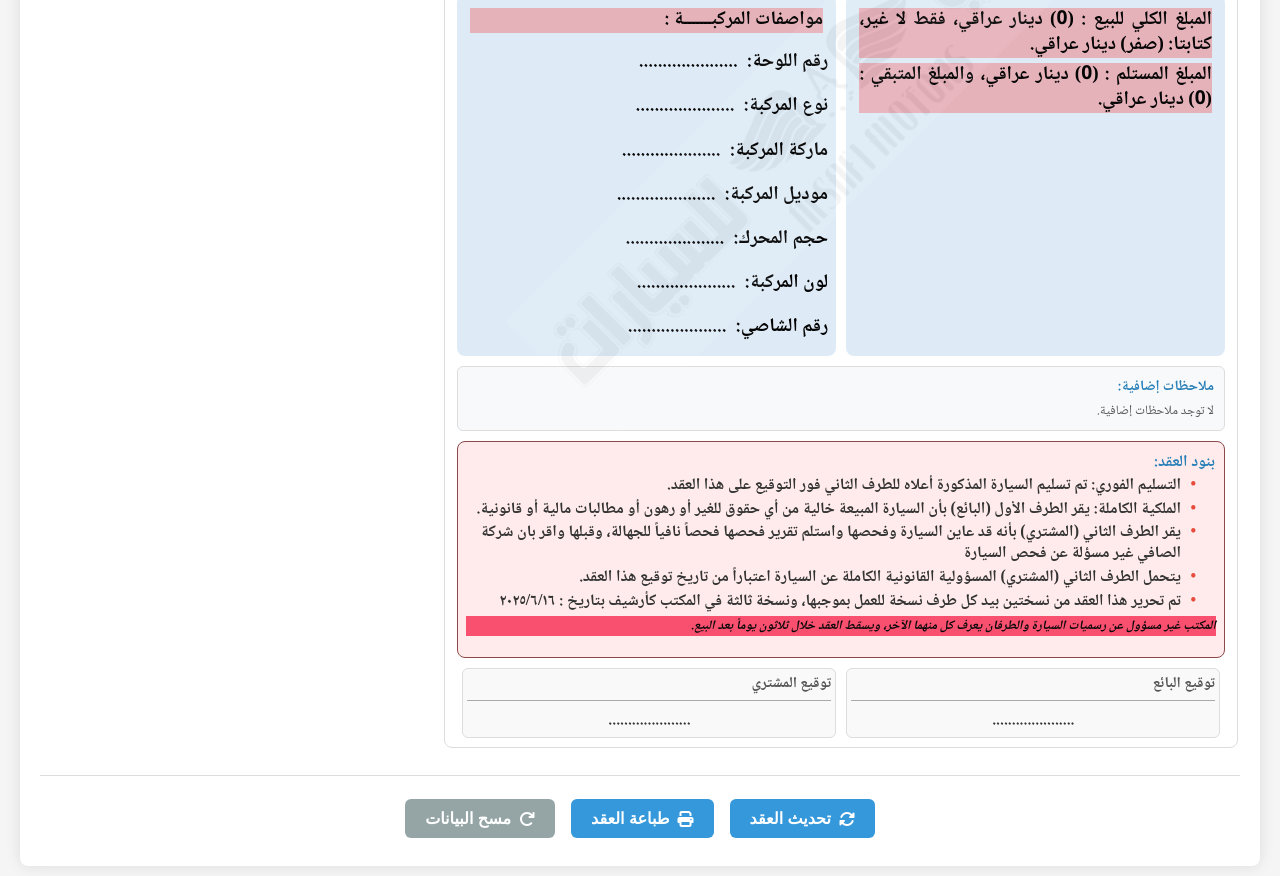
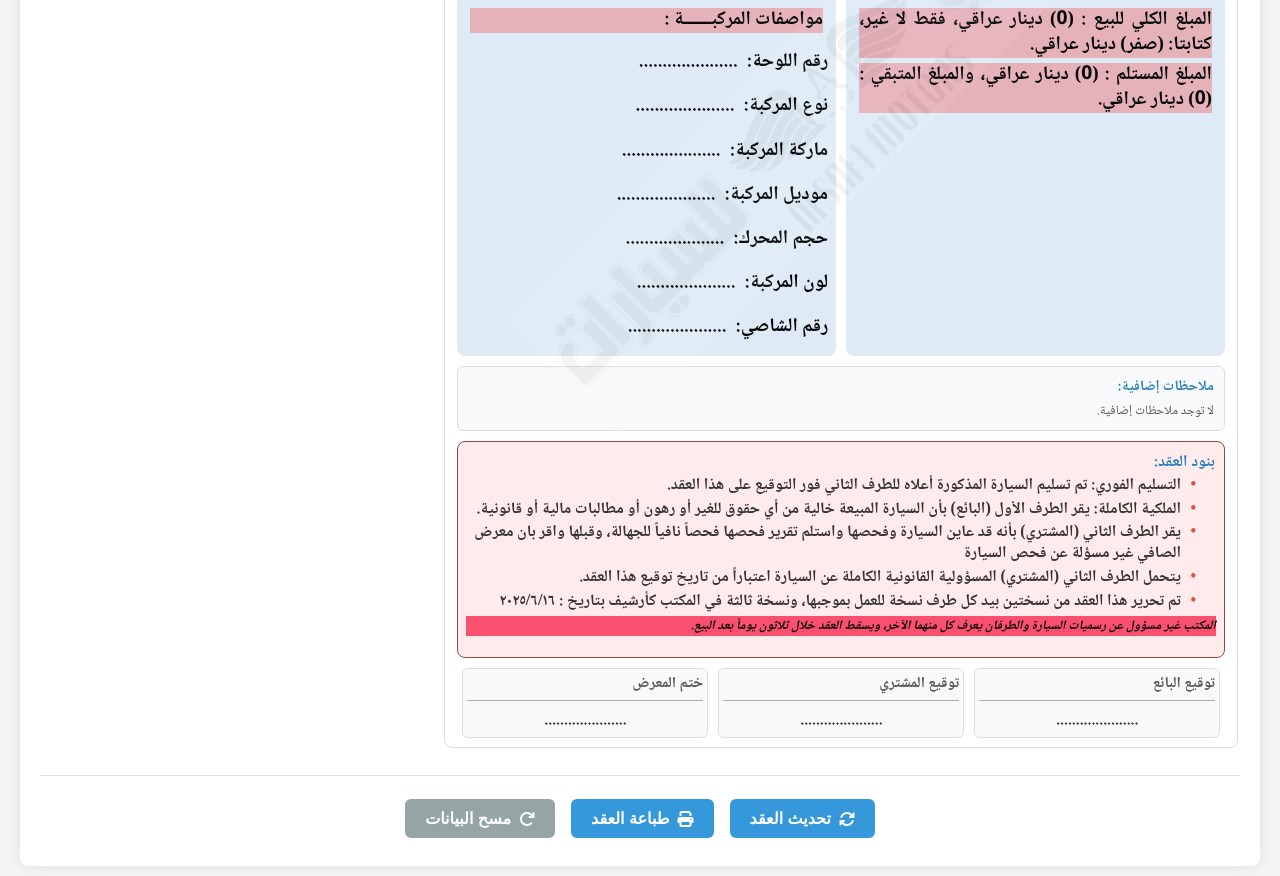
Before and after one commit to AhmedAlbremani/ayobcon, a plain HTML site: page index.html in a window 1280 px wide. Shown: the part 2554-3430 px from the top of the page. Drawn offline with Linux system fonts and the light colour scheme.

Commit message:
Update index.html

```diff
--- a/index.html
+++ b/index.html
@@ -232,7 +232,7 @@
                         <ul>
                             <li>التسليم الفوري: تم تسليم السيارة المذكورة أعلاه للطرف الثاني فور التوقيع على هذا العقد.</li>
                             <li>الملكية الكاملة: يقر الطرف الأول (البائع) بأن السيارة المبيعة خالية من أي حقوق للغير أو رهون أو مطالبات مالية أو قانونية.</li>
-                            <li> يقر الطرف الثاني (المشتري) بأنه قد عاين السيارة وفحصها واستلم تقرير فحصها فحصاً نافياً للجهالة، وقبلها واقر بان شركة الصافي غير مسؤلة عن فحص السيارة  </li>
+                            <li> يقر الطرف الثاني (المشتري) بأنه قد عاين السيارة وفحصها واستلم تقرير فحصها فحصاً نافياً للجهالة، وقبلها واقر بان معرض الصافي غير مسؤلة عن فحص السيارة  </li>
                             <li> يتحمل الطرف الثاني (المشتري) المسؤولية القانونية الكاملة عن السيارة اعتباراً من تاريخ توقيع هذا العقد.</li>
                             <li> تم تحرير هذا العقد من نسختين بيد كل طرف نسخة للعمل بموجبها، ونسخة ثالثة في المكتب كأرشيف بتاريخ : <span id="contractDateText">/ /</span></li>
                         </ul>
@@ -256,6 +256,11 @@
                             <div id="contractBuyerSignature" class="signature-value">.....................</div>
 
                             </div>
+                         <div class="party contract-buyer-party">
+                            <div class="signature-line-contract">ختم المعرض </div>
+                            <div id="contractBuyerSignature" class="signature-value">.....................</div>
+
+                            </div>
                         </div>
                     </div>
                 </div>
```
